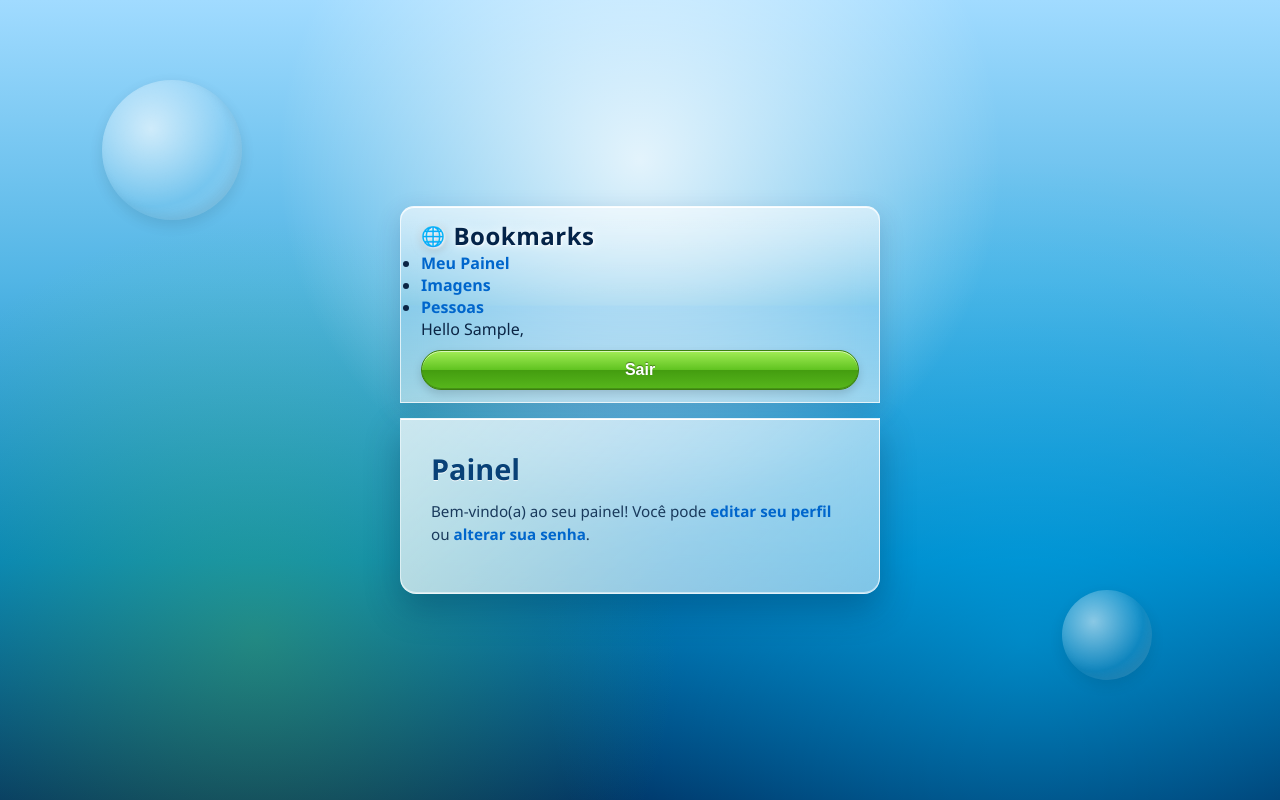
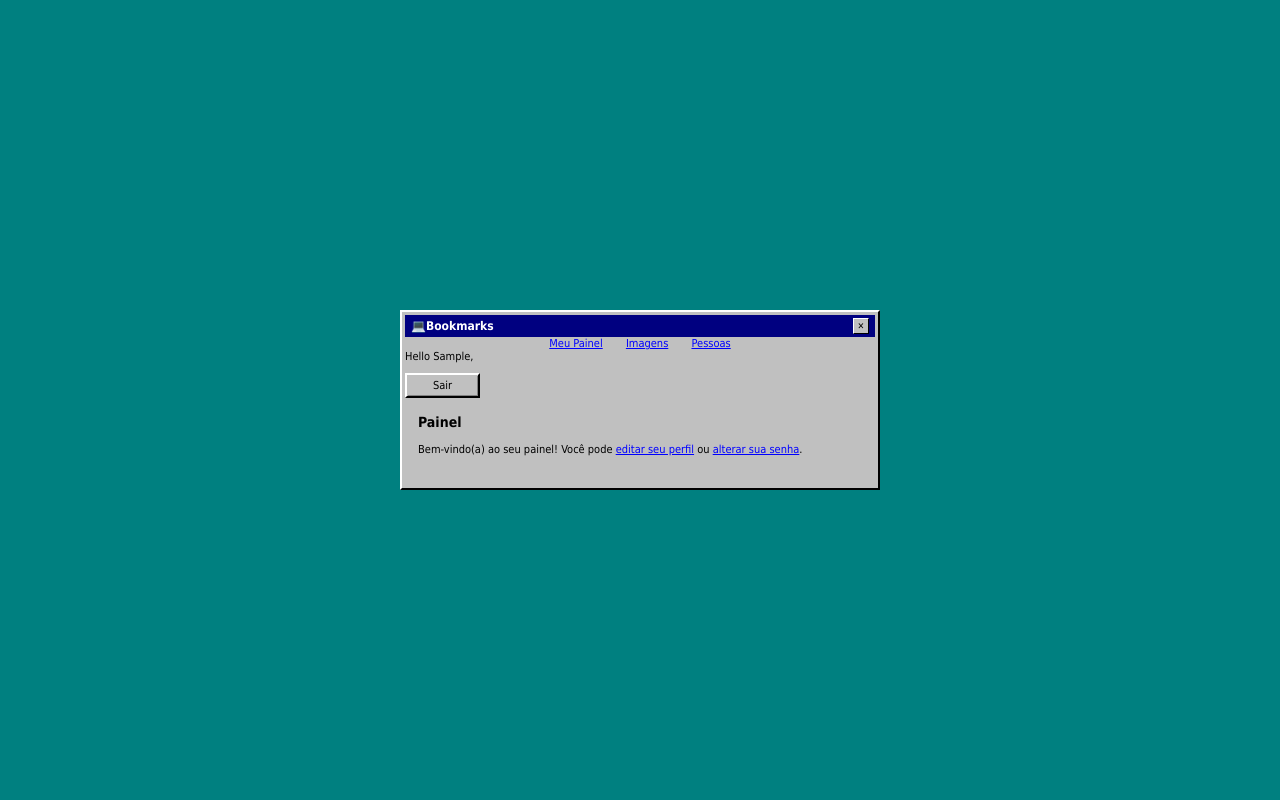
Before and after one commit to caang2025119tads0038-arch/site_social, a Django app: page /account/ in a window 1280 px wide. Run offline with Django 5.2, Linux system fonts and the light colour scheme; the visitor is signed in with stand-in values (Sample User, id 1).

Commit message:
finalização do capítulo 1

```diff
--- a/bookmarks/account/static/css/base.css
+++ b/bookmarks/account/static/css/base.css
@@ -1,14 +1,19 @@
 :root {
-    --bg-sky: #a1dbff;
-    --bg-water-top: #0080c0;
-    --bg-water-bottom: #003366;
-    --glass-bg: rgba(255, 255, 255, 0.45);
-    --glass-border: rgba(255, 255, 255, 0.7);
-    --glass-shine: rgba(255, 255, 255, 0.9);
-    --text-color: #0b2545;
-    --accent-green: #71d839;
-    --accent-green-hover: #8bf44f;
-    --accent-blue-gradient: linear-gradient(180deg, #62cff4 0%, #2c67cf 50%, #0d3882 100%);
+    --win-bg: #008080;
+    /* Teal clássico do desktop */
+    --win-gray: #c0c0c0;
+    /* Cinza padrão dos painéis e janelas */
+    --win-title-bg: #000080;
+    /* Azul escuro da barra de título */
+    --win-title-text: #ffffff;
+    /* Texto da barra de título */
+    --win-light: #ffffff;
+    /* Sombra clara (topo/esquerda) */
+    --win-dark: #808080;
+    /* Sombra média (direita/baixo) */
+    --win-black: #000000;
+    /* Borda externa escura */
+    --text-color: #000000;
 }
 
 * {
@@ -18,199 +23,212 @@
 }
 
 body {
-    font-family: "Segoe UI", "Frutiger", Tahoma, Geneva, Verdana, sans-serif;
+    font-family: "MS Sans Serif", "Tahoma", "Segoe UI", sans-serif;
+    font-size: 11px;
     color: var(--text-color);
     min-height: 100vh;
     display: flex;
     flex-direction: column;
     align-items: center;
     justify-content: center;
-    background:
-        radial-gradient(circle at 50% 20%, rgba(255, 255, 255, 0.8) 0%, transparent 40%),
-        radial-gradient(circle at 20% 80%, rgba(113, 216, 57, 0.3) 0%, transparent 35%),
-        radial-gradient(circle at 80% 80%, rgba(0, 191, 255, 0.4) 0%, transparent 40%),
-        linear-gradient(180deg, var(--bg-sky) 0%, #52b5e5 35%, var(--bg-water-top) 70%, var(--bg-water-bottom) 100%);
-    background-attachment: fixed;
+    background-color: var(--win-bg);
     overflow-x: hidden;
+    padding: 20px;
 }
 
-body::before, body::after {
-    content: "";
-    position: fixed;
-    border-radius: 50%;
-    background: radial-gradient(circle at 35% 35%, rgba(255, 255, 255, 0.9), rgba(255, 255, 255, 0.1) 60%, rgba(255, 255, 255, 0.4) 100%);
-    box-shadow: inset -5px -5px 10px rgba(0, 0, 0, 0.1), 0 5px 15px rgba(0, 0, 0, 0.15);
-    pointer-events: none;
-    z-index: 0;
+/* Esconde elementos decorativos modernos */
+body::before,
+body::after {
+    display: none;
 }
 
-body::before {
-    width: 140px;
-    height: 140px;
-    top: 10%;
-    left: 8%;
-    opacity: 0.7;
+/* Estrutura principal parecendo uma Janela do Windows 95 */
+#header,
+#content {
+    width: 100%;
+    max-width: 480px;
+    background-color: var(--win-gray);
+    box-shadow: none;
+    backdrop-filter: none;
+    -webkit-backdrop-filter: none;
+    border-radius: 0;
 }
 
-body::after {
-    width: 90px;
-    height: 90px;
-    bottom: 15%;
-    right: 10%;
-    opacity: 0.6;
-}
-
+/* Moldura externa da janela 3D */
 #header {
-    width: 100%;
-    max-width: 480px;
-    margin-bottom: 15px;
-    padding: 12px 20px;
-    background: linear-gradient(180deg, rgba(255, 255, 255, 0.6) 0%, rgba(255, 255, 255, 0.2) 50%, rgba(200, 230, 255, 0.3) 51%, rgba(255, 255, 255, 0.5) 100%);
-    backdrop-filter: blur(12px);
-    -webkit-backdrop-filter: blur(12px);
-    border: 1px solid var(--glass-border);
-    border-radius: 14px 14px 0 0;
-    box-shadow: 0 8px 25px rgba(0, 50, 100, 0.2), inset 0 1px 0 var(--glass-shine);
-    position: relative;
-    z-index: 1;
+    border-top: 2px solid var(--win-light);
+    border-left: 2px solid var(--win-light);
+    border-right: 2px solid var(--win-black);
+    padding: 3px 3px 0 3px;
+    margin-bottom: 0;
 }
 
 #header .logo {
-    font-size: 1.5rem;
+    background: var(--win-title-bg);
+    color: var(--win-title-text);
+    padding: 3px 6px;
+    font-size: 12px;
     font-weight: bold;
-    color: #042449;
-    text-shadow: 0 0 10px rgba(255, 255, 255, 0.9), 1px 1px 2px rgba(255, 255, 255, 0.8);
-    letter-spacing: 0.5px;
+    letter-spacing: 0;
+    text-shadow: none;
     display: flex;
     align-items: center;
-    gap: 8px;
+    justify-content: space-between;
 }
 
 #header .logo::before {
-    content: "🌐";
-    font-size: 1.2rem;
-    filter: drop-shadow(0 2px 4px rgba(0, 0, 0, 0.2));
+    content: "💻";
+    font-size: 12px;
+    filter: none;
+}
+
+/* Botão falso de fechar [X] no topo da janela */
+#header .logo::after {
+    content: "✕";
+    background: var(--win-gray);
+    color: #000;
+    font-size: 9px;
+    font-weight: bold;
+    width: 14px;
+    height: 14px;
+    display: inline-flex;
+    align-items: center;
+    justify-content: center;
+    border-top: 1px solid var(--win-light);
+    border-left: 1px solid var(--win-light);
+    border-right: 1px solid var(--win-black);
+    border-bottom: 1px solid var(--win-black);
+    margin-left: auto;
 }
 
 #content {
-    width: 100%;
-    max-width: 480px;
-    padding: 30px;
-    background: linear-gradient(135deg, rgba(255, 255, 255, 0.75) 0%, rgba(230, 245, 255, 0.55) 100%);
-    backdrop-filter: blur(16px);
-    -webkit-backdrop-filter: blur(16px);
-    border: 1px solid var(--glass-border);
-    border-radius: 0 0 16px 16px;
-    box-shadow:
-        0 15px 35px rgba(0, 30, 60, 0.3),
-        inset 0 1px 0 #ffffff,
-        inset 0 -1px 0 rgba(255, 255, 255, 0.5);
-    position: relative;
-    z-index: 1;
+    padding: 16px;
+    border-left: 2px solid var(--win-light);
+    border-right: 2px solid var(--win-black);
+    border-bottom: 2px solid var(--win-black);
 }
 
 h1 {
-    font-size: 1.8rem;
-    color: #084177;
+    font-size: 14px;
+    color: #000;
     margin-bottom: 12px;
-    text-shadow: 0 1px 0 rgba(255, 255, 255, 0.8);
-    font-weight: 600;
+    text-shadow: none;
+    font-weight: bold;
 }
 
 p {
-    font-size: 0.95rem;
-    line-height: 1.5;
-    margin-bottom: 18px;
-    color: #1a3a5c;
+    font-size: 11px;
+    line-height: 1.4;
+    margin-bottom: 14px;
+    color: #000;
 }
 
 a {
-    color: #0066cc;
-    text-decoration: none;
-    font-weight: bold;
-    border-bottom: 1px solid transparent;
-    transition: all 0.2s ease;
+    color: #0000ff;
+    text-decoration: underline;
+    font-weight: normal;
 }
 
 a:hover {
-    color: #003399;
-    text-shadow: 0 0 8px rgba(0, 150, 255, 0.5);
-    border-bottom-color: #003399;
+    color: #000080;
+    text-shadow: none;
 }
 
 form p {
-    margin-bottom: 15px;
+    margin-bottom: 12px;
 }
 
 label {
     display: block;
-    font-size: 0.9rem;
-    font-weight: 600;
-    margin-bottom: 5px;
-    color: #0e3357;
+    font-size: 11px;
+    font-weight: normal;
+    margin-bottom: 4px;
+    color: #000;
 }
 
+/* Caixas de texto afundadas (Inset 3D) */
 input[type="text"],
 input[type="password"],
 input[type="email"] {
     width: 100%;
-    padding: 10px 14px;
-    font-size: 0.95rem;
+    padding: 3px 5px;
+    font-size: 11px;
+    font-family: inherit;
     color: #000;
-    background: linear-gradient(180deg, #e6f2ff 0%, #ffffff 100%);
-    border: 1px solid #709bb9;
-    border-radius: 6px;
-    box-shadow: inset 0 1px 3px rgba(0, 0, 0, 0.2), 0 1px 0 rgba(255, 255, 255, 0.8);
+    background: #ffffff;
+    border-top: 2px solid var(--win-dark);
+    border-left: 2px solid var(--win-dark);
+    border-right: 2px solid var(--win-light);
+    border-bottom: 2px solid var(--win-light);
+    border-radius: 0;
+    box-shadow: none;
     outline: none;
-    transition: all 0.25s ease;
 }
 
 input[type="text"]:focus,
 input[type="password"]:focus,
 input[type="email"]:focus {
-    border-color: #3d9be9;
-    box-shadow:
-        inset 0 1px 2px rgba(0, 0, 0, 0.1),
-        0 0 8px rgba(61, 155, 233, 0.8);
     background: #ffffff;
+    box-shadow: none;
+    border-color: var(--win-dark) var(--win-light) var(--win-light) var(--win-dark);
 }
 
+/* Botões saltados (Outset 3D) */
 input[type="submit"],
 button {
-    width: 100%;
-    padding: 10px 20px;
-    font-size: 1rem;
-    font-weight: bold;
-    color: #ffffff;
-    text-shadow: 0 -1px 1px rgba(0, 0, 0, 0.4);
-
-    background: linear-gradient(180deg, #a2ed56 0%, #60c320 50%, #449d10 51%, #57b71c 100%);
-
-    border: 1px solid #3b800d;
-    border-radius: 20px;
-    box-shadow:
-        0 4px 10px rgba(0, 0, 0, 0.15),
-        inset 0 1px 0 rgba(255, 255, 255, 0.6),
-        inset 0 -1px 0 rgba(0, 0, 0, 0.2);
-
+    width: auto;
+    min-width: 75px;
+    padding: 4px 12px;
+    font-size: 11px;
+    font-family: inherit;
+    font-weight: normal;
+    color: #000;
+    text-shadow: none;
+    background: var(--win-gray);
+    border-top: 2px solid var(--win-light);
+    border-left: 2px solid var(--win-light);
+    border-right: 2px solid var(--win-black);
+    border-bottom: 2px solid var(--win-black);
+    border-radius: 0;
+    box-shadow: inset 1px 1px 0px var(--win-gray), inset -1px -1px 0px var(--win-dark);
     cursor: pointer;
-    transition: all 0.2s ease;
     margin-top: 10px;
 }
 
 input[type="submit"]:hover,
 button:hover {
-    background: linear-gradient(180deg, #b7f374 0%, #72d92d 50%, #4eae15 51%, #6bc72b 100%);
-    box-shadow:
-        0 6px 14px rgba(0, 0, 0, 0.2),
-        0 0 12px rgba(113, 216, 57, 0.6),
-        inset 0 1px 0 rgba(255, 255, 255, 0.8);
-    transform: translateY(-1px);
+    background: var(--win-gray);
+    box-shadow: inset 1px 1px 0px var(--win-gray), inset -1px -1px 0px var(--win-dark);
+    transform: none;
 }
 
+/* Efeito de clique afundado no botão */
 input[type="submit"]:active,
 button:active {
-    background: linear-gradient(180deg, #449d10 0%, #57b71c 100%);
-    box-shadow: inset 0 2px 4px rgba(0, 0, 0, 0.3);
-    transform: translateY(1px);
+    border-top: 2px solid var(--win-black);
+    border-left: 2px solid var(--win-black);
+    border-right: 2px solid var(--win-light);
+    border-bottom: 2px solid var(--win-light);
+    box-shadow: none;
+    padding: 5px 11px 3px 13px;
+    /* Desloca levemente o texto para simular o clique */
+    transform: none;
 }
+
+ul.menu {
+    list-style-type: none;
+    /* Remove as bolinhas/bullet points */
+    padding: 0;
+    /* Remove o recuo padrão da ul */
+    margin: 0 auto;
+    /* Centraliza o bloco da lista */
+    text-align: center;
+    /* Centraliza o texto/itens internos */
+}
+
+/* Se os itens <li> estiverem um abaixo do outro, converta-os para inline-block */
+ul.menu li {
+    display: inline-block;
+    margin: 0 10px;
+    /* Espaçamento entre os links */
+}
```
